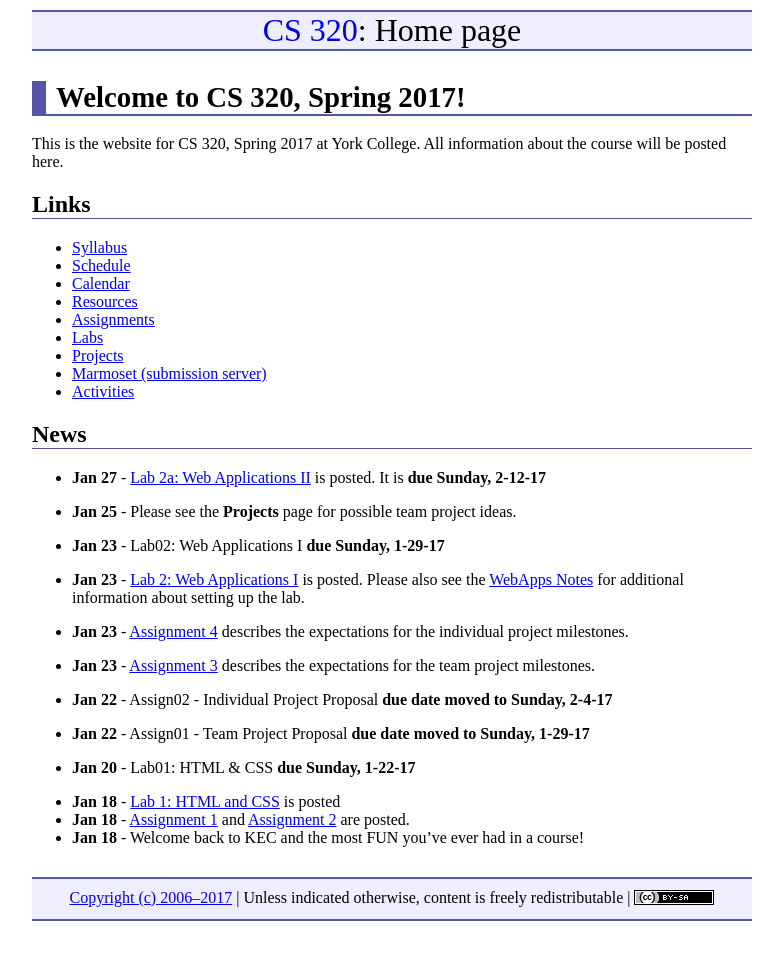
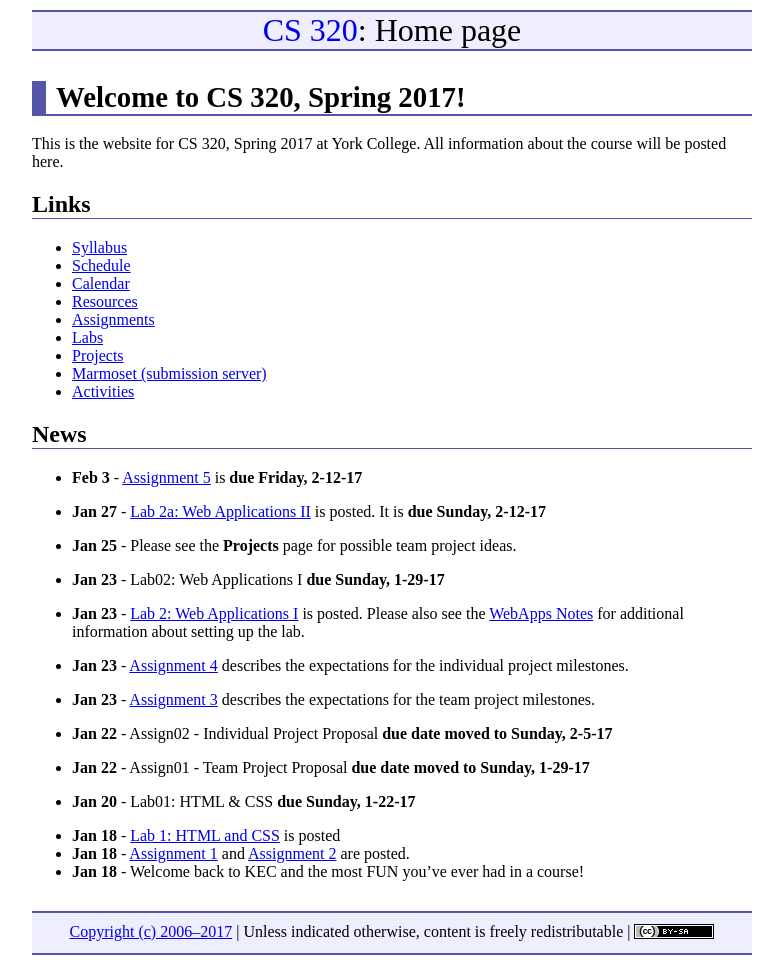
Before and after one commit to ycpcs/cs320-spring2017, a Jekyll site: the page built from index.md, in a window 1280 px wide. Shown: the whole page, without its empty margins (248-1031 px from the left). Built offline with Jekyll 4.4.1, drawn with Linux system fonts in a browser that asks for light colours; before the commit the page ends 931 px from its top, so only the background shows below that; part of the change alters nothing that is shown.

Commit message:
updated news

```diff
--- a/index.md
+++ b/index.md
@@ -65,15 +65,9 @@ All information about the course will be posted here.
 
 * **Feb 10** - The [Activities](activities.html) page links to the results of in-class activities.
 
-* **Feb 1** - [Assignment 5](assign/assign05.html) is due Wednesday, Feb 10th by 11:59 PM.
+--->
 
-* **Feb 1** - I've added a link in [Assignment 2](assign/assign02.html) for a suggested format for the Individual Project Proposal.  Please follow that basic format for your submission.
-
-* **Feb 1** - [Assignment 2](assign/assign02.html) is due Friday, Feb 5th by 11:59 PM.
-
-* **Jan 26** - I've added links to the XP discussion questions (along with a summary of the XP material) to the schedule page.  Please review the XP reading assignments, keeping in mind the discussion questions (which are in bold).  We will likely not be able to cover all of those questions in class, but you should consider how you would answer them and be prepared to discuss them in class on Friday and Monday..
-
---->
+* **Feb 3** - [Assignment 5](assign/assign05.html) is **due Friday, 2-12-17**
 
 * **Jan 27** - [Lab 2a: Web Applications II](labs/lab02a.html) is posted.  It is **due Sunday, 2-12-17**
 
@@ -87,7 +81,7 @@ All information about the course will be posted here.
 
 * **Jan 23** - [Assignment 3](assign/assign03.html) describes the expectations for the team project milestones.
 
-* **Jan 22** - Assign02 - Individual Project Proposal **due date moved to Sunday, 2-4-17**
+* **Jan 22** - Assign02 - Individual Project Proposal **due date moved to Sunday, 2-5-17**
 
 * **Jan 22** - Assign01 - Team Project Proposal **due date moved to Sunday, 1-29-17**
 
```
